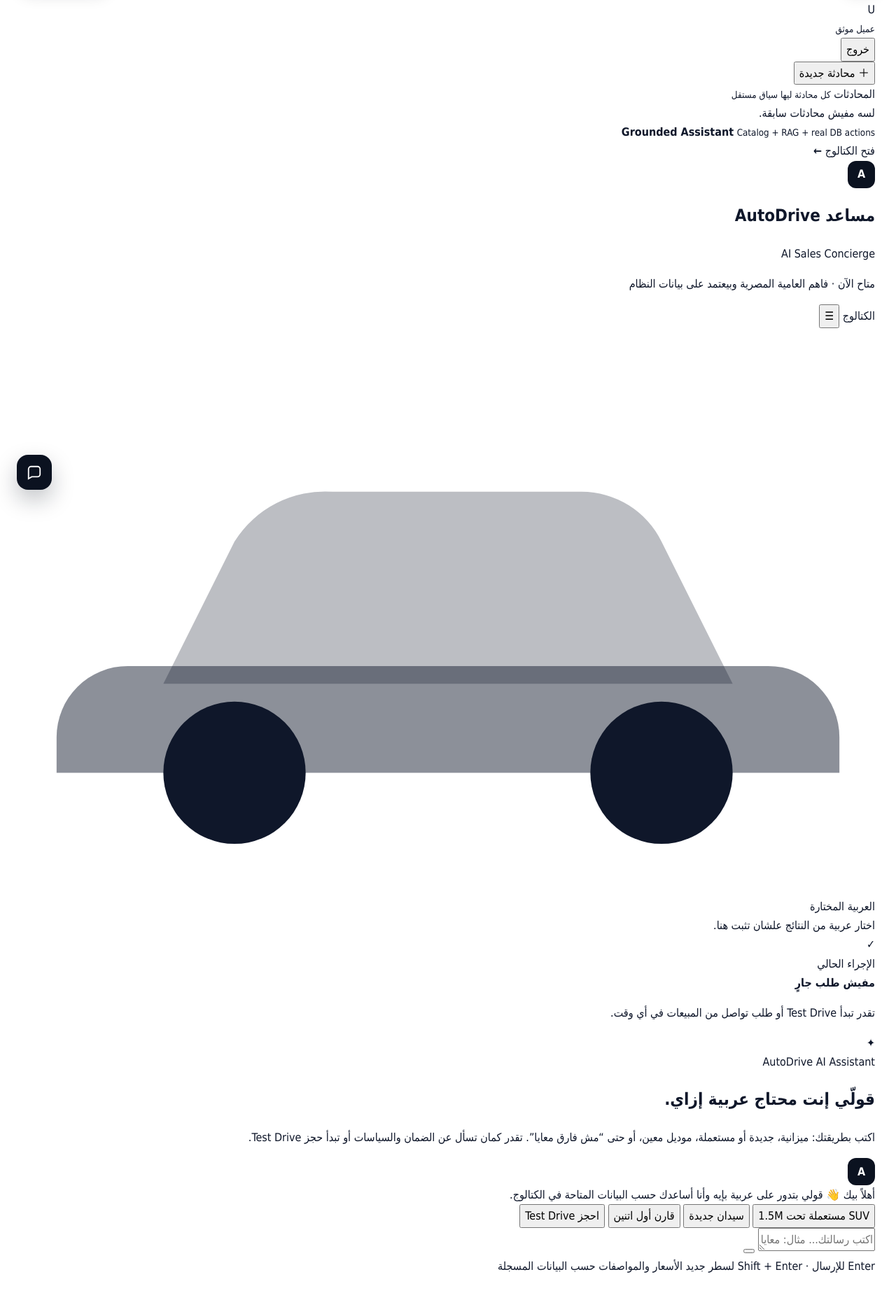
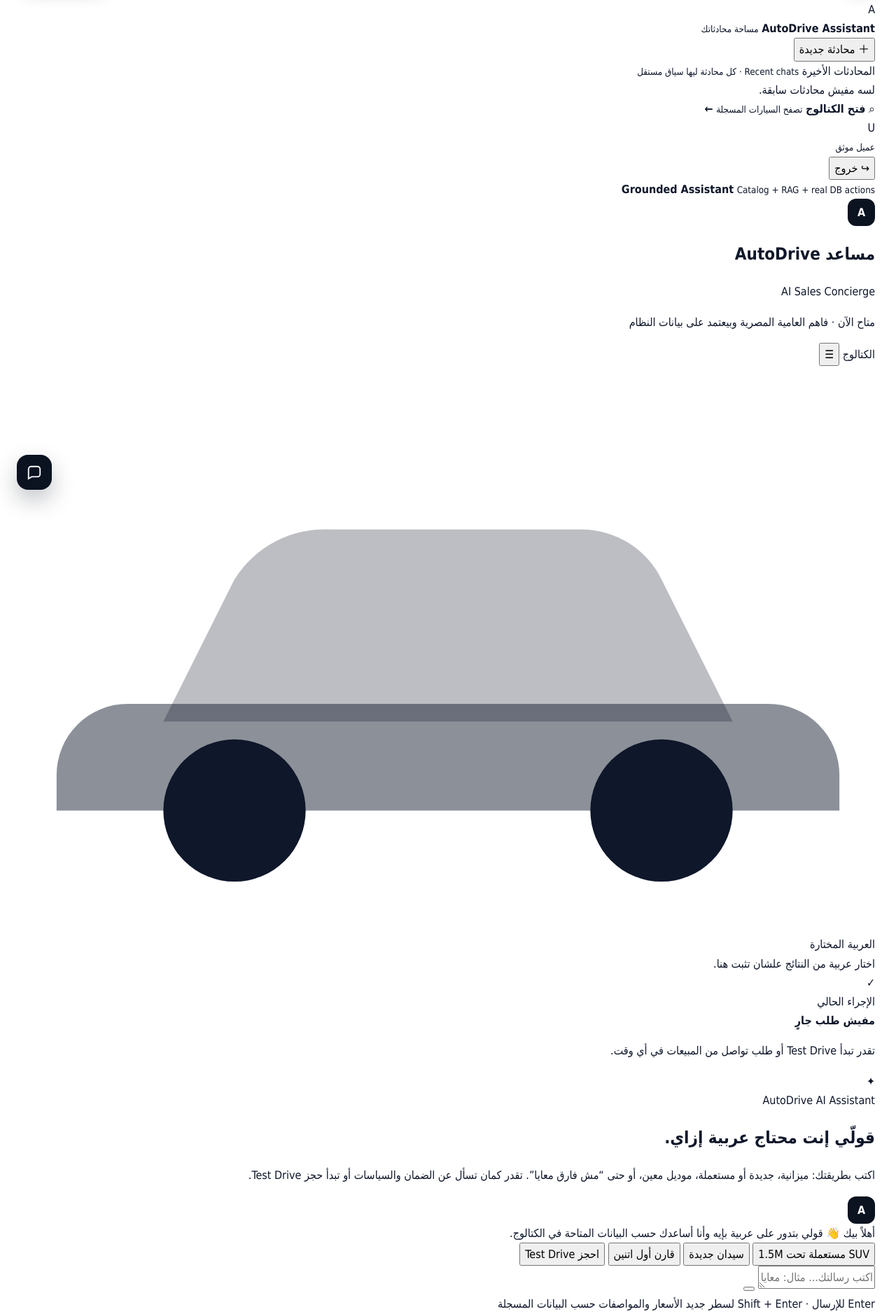
Before and after one commit to momen320230161-hub/ai-car-dealership-agent, a Flask app: template app/templates/chat/index.html in a window 1280 px wide. Shown: the part 76-1954 px from the top of the page at 70% size. Before the commit the page ends 1895 px from the top, so only its background shows below. Run offline with Flask 3, Linux system fonts and the light colour scheme; the template is opened without the code that fills it, so the values that code supplies are empty; parts of the project's set-up code (start-up, migrations or seed data) failed here and were passed over.

Commit message:
Rework chat sidebar around recent conversations and account controls

```diff
--- a/app/templates/chat/index.html
+++ b/app/templates/chat/index.html
@@ -9,25 +9,17 @@
          data-session-url="{{ url_for('chat.new_session') }}"
          data-history-url="{{ url_for('chat.get_history') }}"
          data-switch-base-url="/api/chat/switch_session/"
+         data-active-session-id="{{ chat_state.session_id }}"
          data-max-message-length="{{ config.AGENT_MAX_MESSAGE_LENGTH }}">
   <div class="container chat-layout">
     <aside class="chat-sidebar" id="chat-sidebar">
       <div class="chat-sidebar-top">
-        <div class="sidebar-profile">
-          <div class="profile-identity">
-            {% if current_user.avatar_url %}
-              <img src="{{ current_user.avatar_url }}" alt="صورة الحساب" class="profile-avatar-image">
-            {% else %}
-              <span class="profile-avatar">{{ (current_user.display_name or current_user.email or 'U')[0]|upper }}</span>
-            {% endif %}
-            <div class="profile-copy">
-              <strong>{{ current_user.display_name or current_user.email }}</strong>
-              <small>{{ 'Admin' if current_user.role == 'admin' else 'عميل موثق' }}</small>
-            </div>
+        <div class="sidebar-workspace-label">
+          <span class="workspace-mark" aria-hidden="true">A</span>
+          <div>
+            <strong>AutoDrive Assistant</strong>
+            <small>مساحة محادثاتك</small>
           </div>
-          <form action="{{ url_for('auth.logout') }}" method="POST">
-            <button class="sidebar-logout" type="submit" aria-label="تسجيل الخروج">خروج</button>
-          </form>
         </div>
 
         <button class="new-chat-button" id="new-chat-button" type="button">
@@ -38,8 +30,8 @@
 
       <div class="history-card">
         <div class="sidebar-section-title">
-          <span>المحادثات</span>
-          <small>كل محادثة ليها سياق مستقل</small>
+          <span>المحادثات الأخيرة</span>
+          <small>Recent chats · كل محادثة ليها سياق مستقل</small>
         </div>
         <div class="history-list" id="history-list">
           {% if user_history %}
@@ -56,18 +48,46 @@
         </div>
       </div>
 
-      <div class="sidebar-trust">
-        <span class="trust-dot"></span>
-        <div>
-          <strong>Grounded Assistant</strong>
-          <small>Catalog + RAG + real DB actions</small>
+      <div class="chat-sidebar-footer">
+        <a class="sidebar-catalog-link" href="{{ url_for('site.cars') }}">
+          <span class="sidebar-footer-icon" aria-hidden="true">⌕</span>
+          <span class="sidebar-footer-copy">
+            <strong>فتح الكتالوج</strong>
+            <small>تصفح السيارات المسجلة</small>
+          </span>
+          <b aria-hidden="true">←</b>
+        </a>
+
+        <div class="sidebar-account">
+          <div class="profile-identity">
+            {% if current_user.avatar_url %}
+              <img src="{{ current_user.avatar_url }}" alt="صورة الحساب" class="profile-avatar-image">
+            {% else %}
+              <span class="profile-avatar">{{ (current_user.display_name or current_user.email or 'U')[0]|upper }}</span>
+            {% endif %}
+            <div class="profile-copy">
+              <strong>{{ current_user.display_name or current_user.email }}</strong>
+              <small>{{ 'Admin' if current_user.role == 'admin' else 'عميل موثق' }}</small>
+            </div>
+          </div>
+
+          <form class="sidebar-logout-form" action="{{ url_for('auth.logout') }}" method="POST">
+            <input type="hidden" name="csrf_token" value="{{ browser_csrf_token }}">
+            <button class="sidebar-logout" type="submit" aria-label="تسجيل الخروج">
+              <span aria-hidden="true">↪</span>
+              <span>خروج</span>
+            </button>
+          </form>
+        </div>
+
+        <div class="sidebar-trust">
+          <span class="trust-dot"></span>
+          <div>
+            <strong>Grounded Assistant</strong>
+            <small>Catalog + RAG + real DB actions</small>
+          </div>
         </div>
       </div>
-
-      <a class="sidebar-catalog-link" href="{{ url_for('site.cars') }}">
-        <span>فتح الكتالوج</span>
-        <b aria-hidden="true">←</b>
-      </a>
     </aside>
 
     <main class="chat-panel">
```
